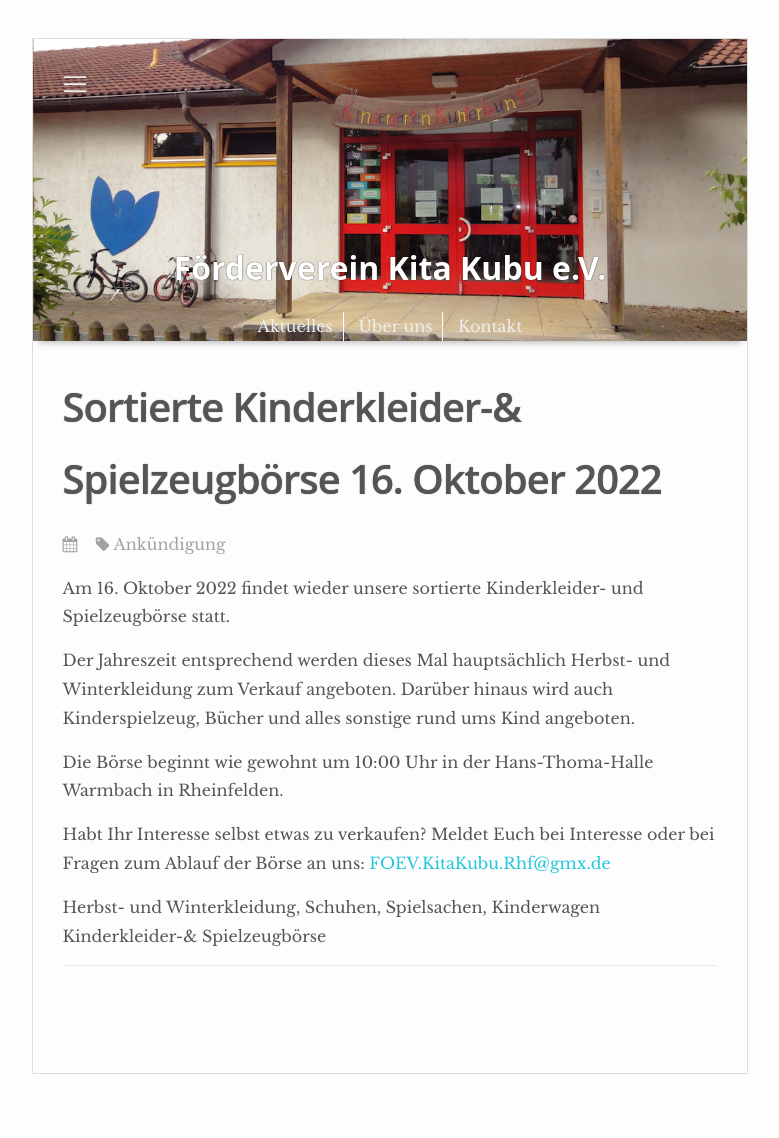
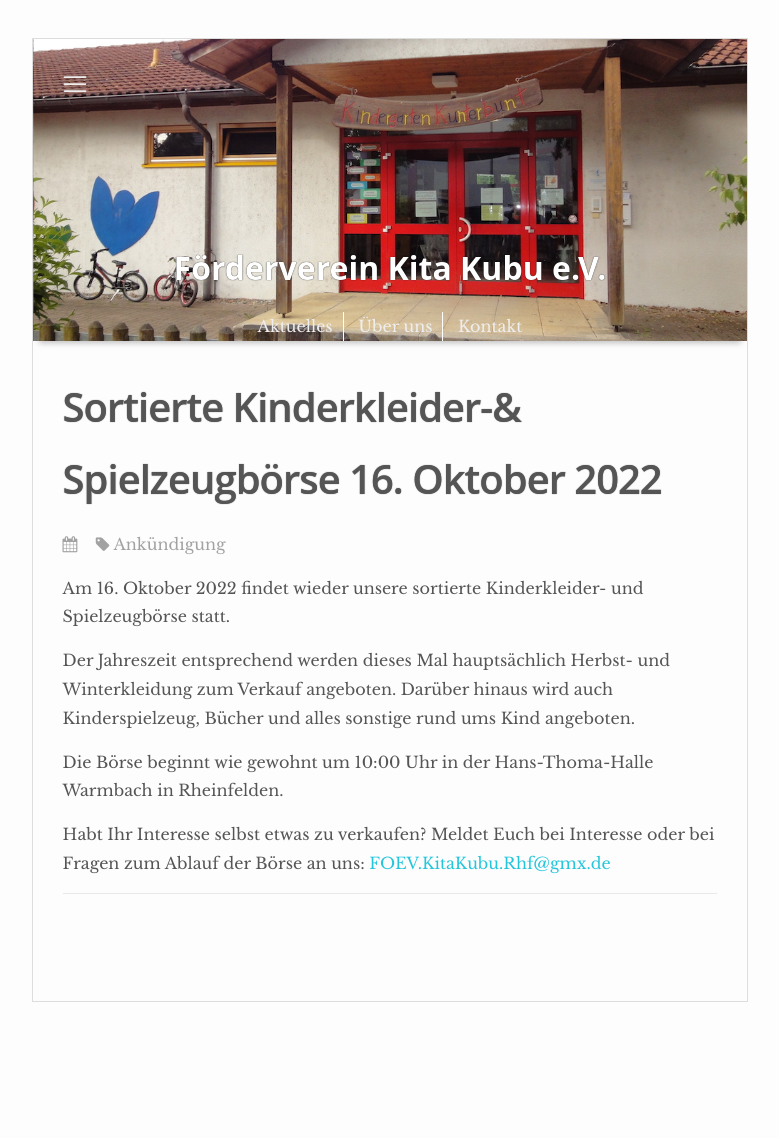
Before and after one commit to fv-kubu/fv-kubu, a Jekyll site: the page built from _posts/2022-10-16-ankuendigung-kleiderboerse-herbst-2022.md, in a window 1280 px wide. Shown: the whole page, without its empty margins (250-1029 px from the left). Built offline with Jekyll 4.4.1, drawn with Linux system fonts in a browser that asks for light colours; nearby versions of some CDN libraries; after the commit the page ends 1066 px from its top, so only the background shows below that.

Commit message:
Update 2022-10-16-ankuendigung-kleiderboerse-herbst-2022.md

```diff
--- a/_posts/2022-10-16-ankuendigung-kleiderboerse-herbst-2022.md
+++ b/_posts/2022-10-16-ankuendigung-kleiderboerse-herbst-2022.md
@@ -14,8 +14,3 @@ Die Börse beginnt wie gewohnt um 10:00 Uhr in der Hans-Thoma-Halle Warmbach in
 Habt Ihr Interesse selbst etwas zu verkaufen?
 Meldet Euch bei Interesse oder bei Fragen zum Ablauf der Börse an uns:
 <FOEV.KitaKubu.Rhf@gmx.de>
-
-
-Herbst- und Winterkleidung,
-Schuhen, Spielsachen, Kinderwagen
-Kinderkleider-& Spielzeugbörse
```
